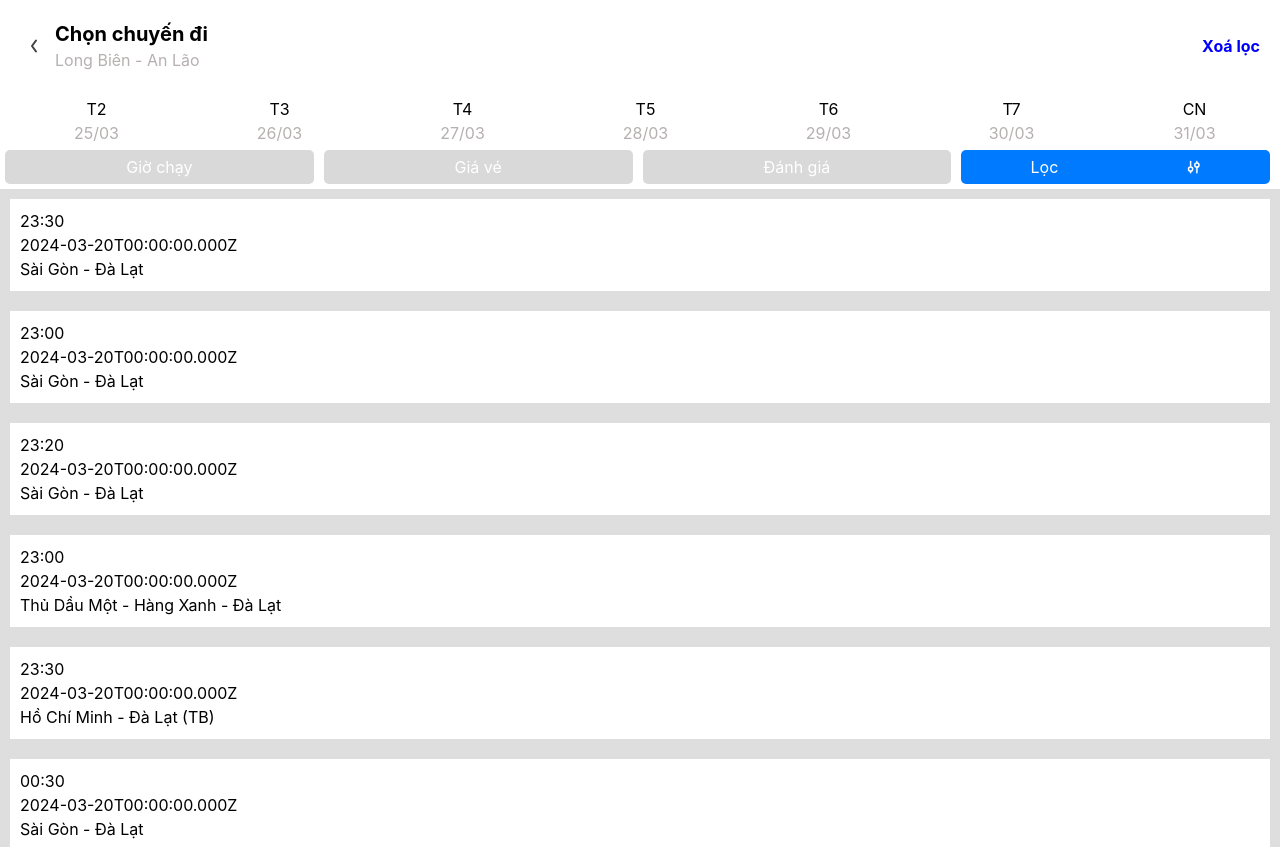
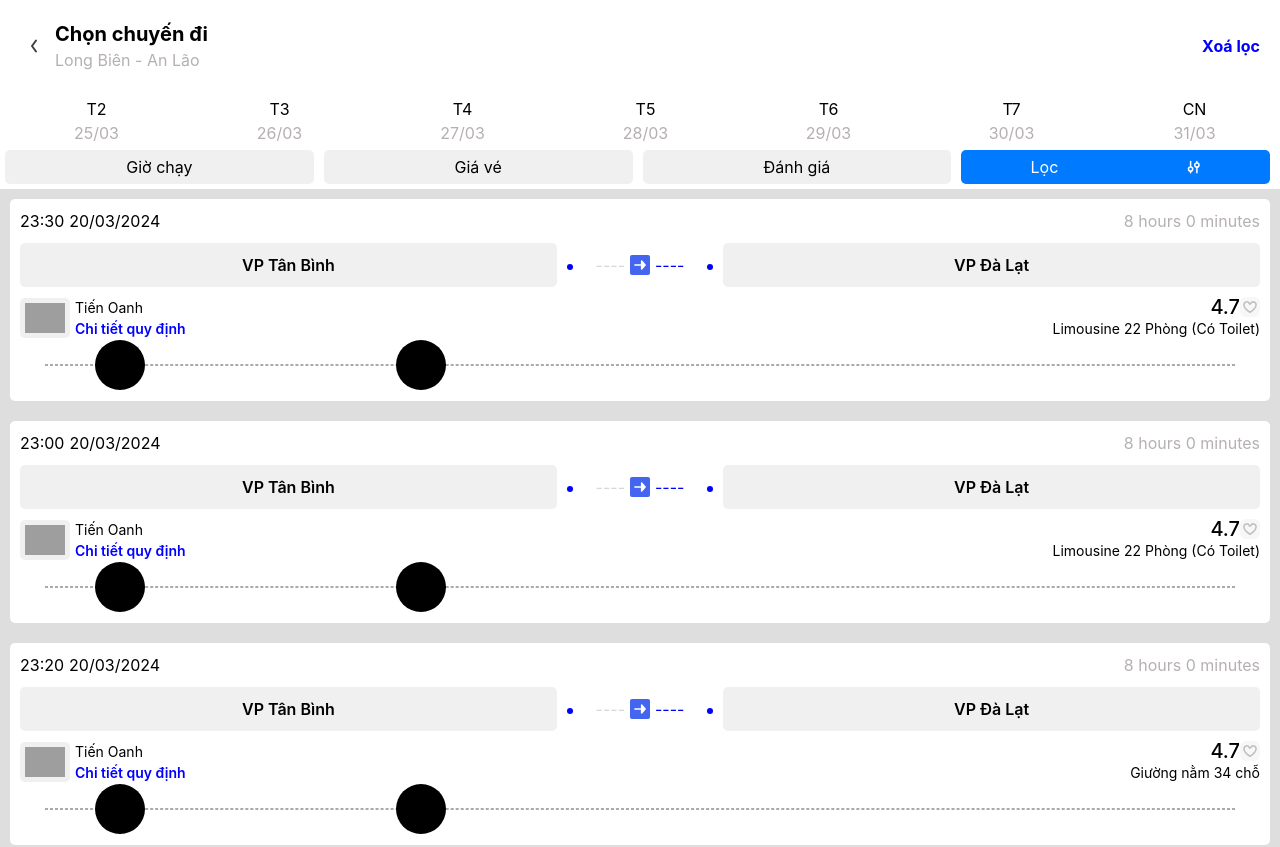
Before and after one commit to hieu4399243/BookCar, a React (Create React App) app in the folder bookcar/: page /filter in a window 1280 px wide. Shown: the top 847 px of the page. Built offline with nearby package versions, Linux system fonts and the light colour scheme; grey boxes are pictures that could not be loaded.

Commit message:
header, body list trip

```diff
--- a/bookcar/src/App.css
+++ b/bookcar/src/App.css
@@ -126,7 +126,6 @@
   margin-top: 20px;
 }
 
-.category-list-item {}
 
 .footer-list {
   display: flex;
@@ -195,8 +194,8 @@
 }
 
 .filter-button .button {
-  background-color: #d9d9d9;
-  color: white;
+  background-color: #f0f0f0;
+  color: black;
   flex: 1 1;
   border-radius: 5px;
   padding: 5px;
@@ -214,10 +213,159 @@
   padding: 5px;
   margin: 0px 10px 5px 5px;
 }
-.list-travel{
+
+.list-travel {
   padding: 10px;
 }
-.item-travel{
+
+.item-travel {
   background-color: white;
   padding: 10px;
+  border-radius: 5px;
 }
+
+.right-header {
+  display: flex;
+  align-items: center;
+}
+
+.header-item-travel {
+  display: flex;
+  justify-content: space-between;
+  margin-bottom: 10px;
+}
+
+.body-item-travel {
+  display: flex;
+  align-items: center;
+  justify-content: space-between;
+  margin-bottom: 10px;
+}
+
+.start-point {
+  background: #f0f0f0;
+  padding: 10px;
+  border-radius: 5px;
+  color: black;
+  font-weight: 600;
+  width: 50%;
+  text-align: center;
+  margin-right: 10px;
+}
+
+.end-point {
+  background: #f0f0f0;
+  padding: 10px;
+  border-radius: 5px;
+  color: black;
+  font-weight: 600;
+  width: 50%;
+  text-align: center;
+  margin-left: 10px;
+}
+
+.path {
+  display: flex;
+  align-items: center;
+  justify-content: center;
+  width: 170px;
+  position: relative;
+}
+
+
+.path::before {
+  left: 0;
+}
+
+.path::after {
+  right: 0;
+}
+
+.path::before,
+.path::after {
+  content: '';
+  position: absolute;
+  top: 57%;
+  width: 6px;
+  height: 6px;
+  background-color: blue;
+  border-radius: 50%;
+  transform: translateY(-50%);
+}
+
+.path::before {
+  left: 0;
+}
+
+.path::after {
+  right: 0;
+}
+
+.line-left {
+  color: #d5d8d9;
+  margin-right: 5px;
+}
+
+.line-right {
+  color: blue;
+  margin-left: 5px;
+}
+
+.body-transport {
+  display: flex;
+  justify-content: space-between;
+  align-items: center;
+  line-height: 21px;
+}
+
+.rating {
+  display: flex;
+  justify-content: end;
+}
+
+.text-rating {
+  font-size: 20px;
+  font-weight: 500;
+}
+.text-tranport{
+  font-size: 14px;
+}
+.transport-information{
+  display: flex;
+  align-items: center;
+}
+.transport-image{
+  background: #f0f0f0;
+    padding: 5px;
+    border-radius: 5px;
+}
+.text-tranport-note{
+  color: blue;
+  font-weight: 600;
+  font-size: 14px;
+}
+
+
+.holes-lower {
+	position: relative;
+	margin:25px;
+	border:1px dashed #aaa;
+	&:before,
+	&:after {
+		content: '';
+		height: 50px;
+		width: 50px;
+		background-color: black;
+		position: absolute;
+		border-radius: 50%;
+	}
+
+	&:before {
+		top: -25px;
+		left: 49px
+	}
+	&:after {
+		top: -25px;
+		left: 350px
+	}
+}
--- a/bookcar/src/pages/filter/filter.tsx
+++ b/bookcar/src/pages/filter/filter.tsx
@@ -77,7 +77,7 @@ export default function Filter() {
         </div>
       </div>
 
-      <div className="bg-[#dedede] h-screen">
+      <div className="bg-[#dedede]">
         <Item/>
       </div>
     </div>
--- a/bookcar/src/pages/filter/item.tsx
+++ b/bookcar/src/pages/filter/item.tsx
@@ -1,37 +1,102 @@
-import React from "react";
+import React, { useState } from "react";
 import data from "../../constants/locchuyenxe.json";
+import { formatDuration } from "../../utils/groupTripsByDate";
+import { dateTime } from "../../utils/groupTripsByDate";
+import ic_arrow from "../../assets/images/ic_arrow.svg";
+import ic_heart from "../../assets/images/ic_heart.svg";
+import ic_heart_selected from "../../assets/images/ic_heart_selected.svg";
 
 interface Trip {
   uuid: string;
   name: string;
   departure_time: string;
-  pick_up_date: Date;
+  pick_up_date: string;
   vehicle_name: string;
+  duration_in_min: number;
+  merchant_start_point_name: string;
+  merchant_end_point_name: string;
+  transport_information: {
+    image_url: string;
+    rating: string;
+    name: string;
+  };
 }
 
-const groupedTrips: Trip[] = data.json.coreData.data.map((item: any) => {
-    const dateString = item.pick_up_date;
-    const dateParts = dateString.split("-");
-    const year = parseInt(dateParts[2]);
-    const month = parseInt(dateParts[1]) - 1;
-    const day = parseInt(dateParts[0]);
-
-    const pickUpDate = new Date(year, month, day);
-    return {
-      ...item,
-      pick_up_date: pickUpDate
-    };
-  });
+const groupedTrips: Trip[] = data.json.coreData.data;
+console.log(groupedTrips);
 
 export default function Item() {
+  const [heartSelected, setHeartSelected] = useState<number | null>(null);
+  const changeHeart = (index: number) => {
+    if (heartSelected === index) {
+      setHeartSelected(null);
+    } else {
+      setHeartSelected(index);
+    }
+  };
   return (
     <div>
       {groupedTrips.slice(0, 10).map((item, index) => (
         <div key={index} className="list-travel">
           <div className="item-travel">
-            <div>{item.departure_time}</div>
-            <div>{item.pick_up_date.toISOString()}</div>
-            {item.name}
+            <div className="header-item-travel">
+              <div className="right-header">
+                <p>{item.departure_time}</p>
+                <p style={{ marginLeft: "5px" }}>
+                  {dateTime(item.pick_up_date)}
+                </p>
+              </div>
+              <div>
+                <p style={{ color: "#b6b0b0" }}>
+                  {formatDuration(item.duration_in_min)}
+                </p>
+              </div>
+            </div>
+            <div className="body-item-travel">
+              <p className="start-point">{item.merchant_start_point_name}</p>
+              <div className="path">
+                <p className="line-left">----</p>
+                <img src={ic_arrow} />
+                <p className="line-right">----</p>
+              </div>
+              <p className="end-point">{item.merchant_end_point_name}</p>
+            </div>
+            <div className="body-transport">
+              <div className="transport-information">
+                <div className="transport-image">
+                  <img
+                    src={item.transport_information.image_url}
+                    alt="Transport Image"
+                    width={40}
+                    height={60}
+                  />
+                </div>
+                <div style={{ marginLeft: "5px" }}>
+                  <p className="text-tranport">
+                    {item.transport_information.name}
+                  </p>
+                  <p className="text-tranport-note">Chi tiết quy định</p>
+                </div>
+              </div>
+              <div>
+                <div className="rating">
+                  <p className="text-rating">
+                    {item.transport_information.rating}
+                  </p>
+                  <div onClick={() => changeHeart(index)}>
+                    <img
+                      src={
+                        heartSelected === index ? ic_heart_selected : ic_heart
+                      }
+                    />
+                  </div>
+                </div>
+                <div>
+                  <p className="text-tranport">{item.vehicle_name}</p>
+                </div>
+              </div>
+            </div>
+            <div className="holes-lower"></div>
           </div>
         </div>
       ))}
--- a/bookcar/src/utils/groupTripsByDate.tsx
+++ b/bookcar/src/utils/groupTripsByDate.tsx
@@ -23,9 +23,18 @@ export function groupTripsByTimeOfDate(trips: any[]) {
   return groupedTrips;
 }
 
-
-
 function parseTime(timeString: string) {
-  const [hours, minutes] = timeString.split(':').map(Number);
+  const [hours, minutes] = timeString.split(":").map(Number);
   return hours + minutes / 60;
 }
+
+export const formatDuration = (minutes: number): string => {
+  const hours = Math.floor(minutes / 60);
+  const remainingMinutes = minutes % 60;
+  return `${hours} hours ${remainingMinutes} minutes`;
+};
+
+export function dateTime(dateString: string) {
+  const convertedDateString = dateString.split("-").join("/");
+  return convertedDateString;
+}
```
